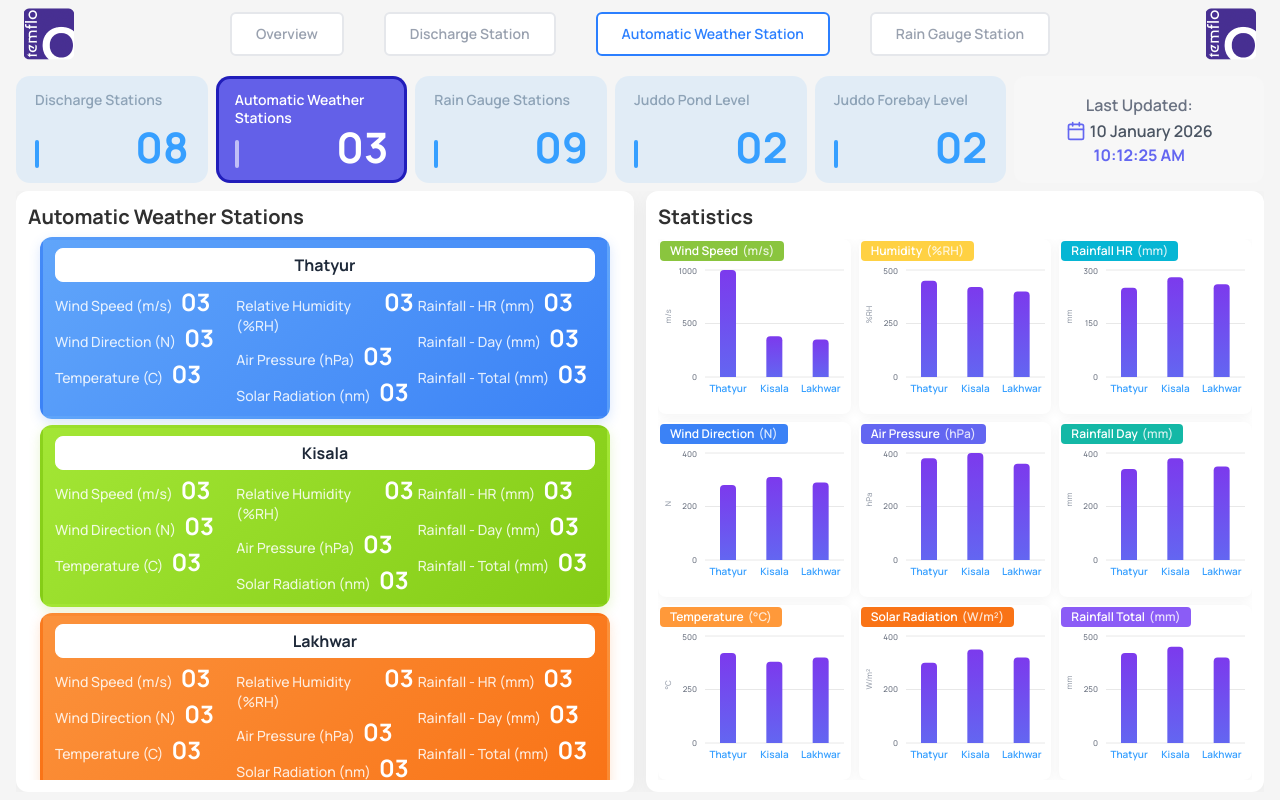
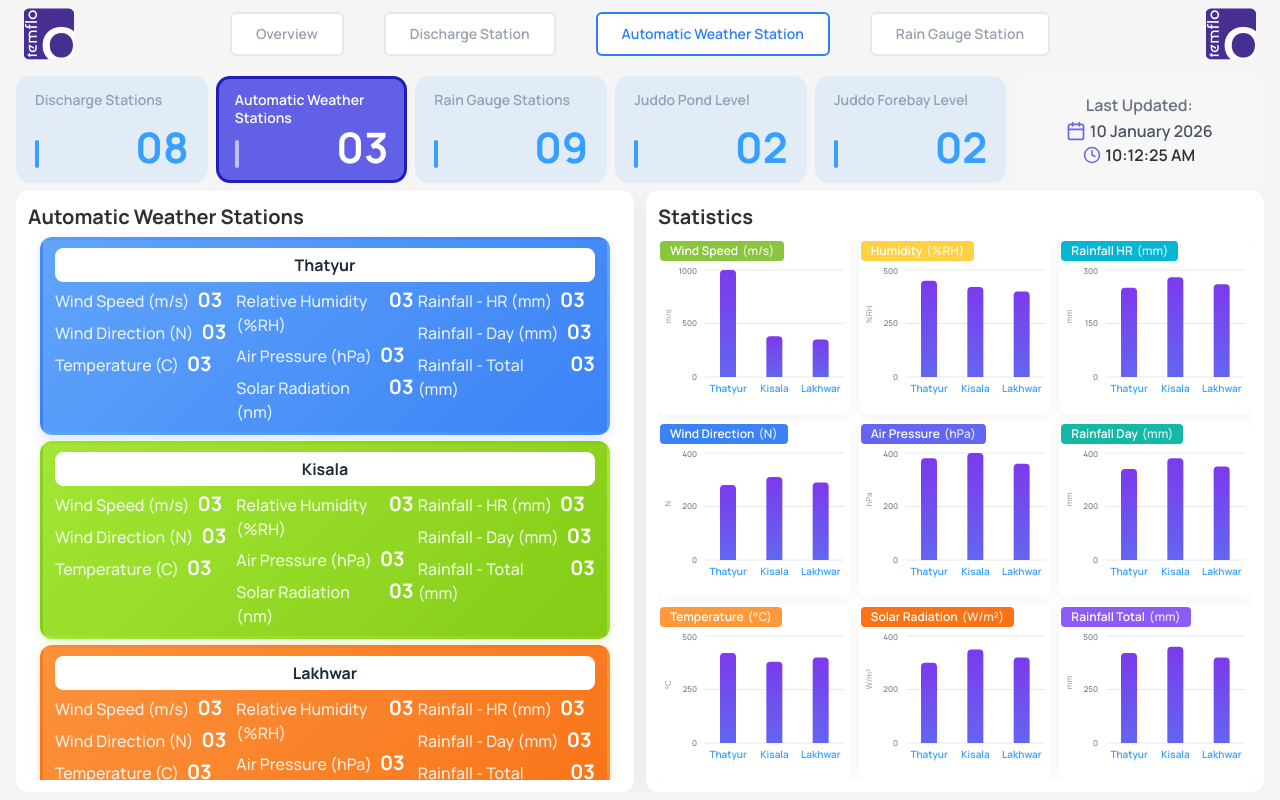
Before and after one commit to brainRottedCoder/temflo-design, a Next.js app: page /overview in a window 1280 px wide. Both pictures are taken after a click on the button "Automatic Weather Station". Built offline with nearby package versions, Linux system fonts and the light colour scheme.

Commit message:
fixed all the bugs

```diff
--- a/app/components/WeatherStationCard.tsx
+++ b/app/components/WeatherStationCard.tsx
@@ -108,8 +108,8 @@ export default function WeatherStationCard({
                     } ${isDimmed ? 'opacity-40' : ''}`}
                 onClick={(e) => handleParameterClick(e, paramKey)}
             >
-                <span className="text-sm 2xl:text-sm text-white/85">{label} {unit}</span>
-                <span className="text-2xl 2xl:text-4xl font-bold text-white">{values[paramKey]}</span>
+                <span className="text-md 2xl:text-lg text-white/85">{label} {unit}</span>
+                <span className="text-xl 2xl:text-3xl font-bold text-white">{values[paramKey]}</span>
             </div>
         );
     };
--- a/app/overview/page.tsx
+++ b/app/overview/page.tsx
@@ -303,9 +303,12 @@ export default function Overview() {
                                     {lastUpdated.date}
                                 </span>
                             </div>
-                            <span className={`text-md 2xl:text-lg font-bold ${isLoading ? 'animate-pulse' : ''}`} style={{ color: '#6366F1' }}>
-                                {lastUpdated.time}
-                            </span>
+                            <div className="flex items-center gap-1 2xl:gap-1.5">
+                                <Image src="/clock.svg" alt="time" width={18} height={18} className="2xl:w-[22px] 2xl:h-[22px]" />
+                                <span className={`text-md 2xl:text-lg font-semibold ${isLoading ? 'animate-pulse' : ''}`}>
+                                    {lastUpdated.time}
+                                </span>
+                            </div>
                         </div>
                     </div>
 
```
Also changed, not shown: public/clock.svg (added).
